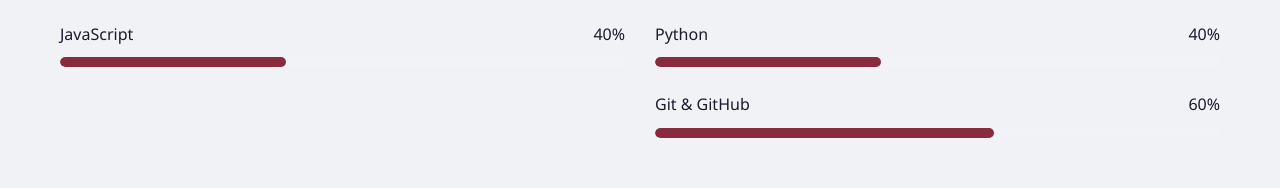
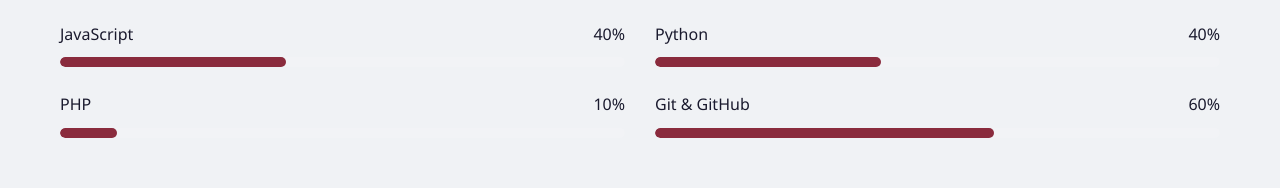
Before and after one commit to ckluk416/ckluk416.github.io, a plain HTML site: page index.html in a window 1280 px wide. Shown: the part 1979-2167 px from the top of the page. Drawn offline with Linux system fonts and the light colour scheme.

Commit message:
adding skill section

```diff
--- a/index.html
+++ b/index.html
@@ -173,6 +173,15 @@
                             </div>
                             <div class="skill-bar">
                                 <div class="skill-progress" data-width="40"></div>
+                            </div>
+                        </div>
+                        <div class="skill-item">
+                            <div class="skill-header">
+                                <span>PHP</span>
+                                <span>10%</span>
+                            </div>
+                            <div class="skill-bar">
+                                <div class="skill-progress" data-width="10"></div>
                             </div>
                         </div>
                     </div>
```
